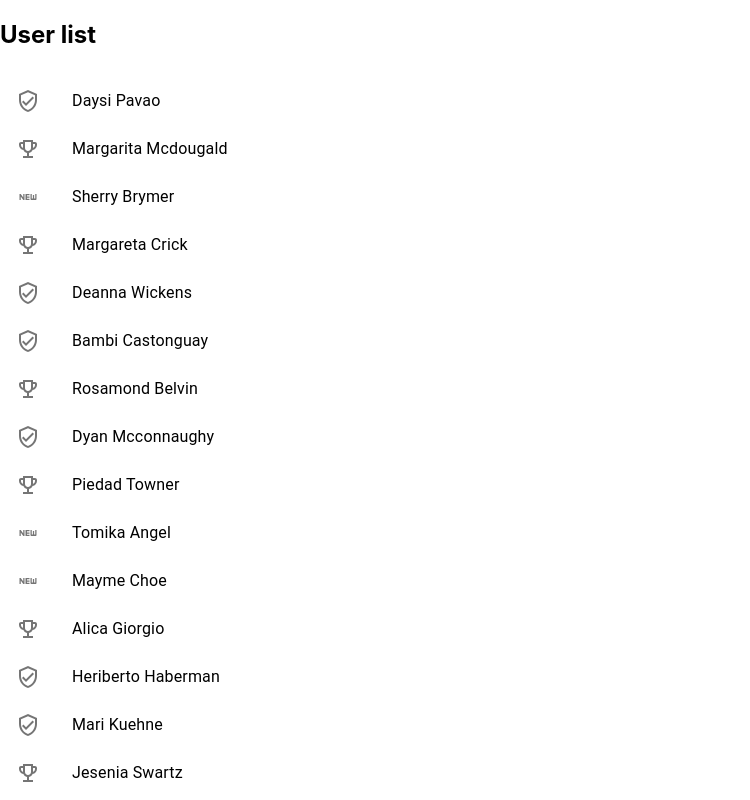
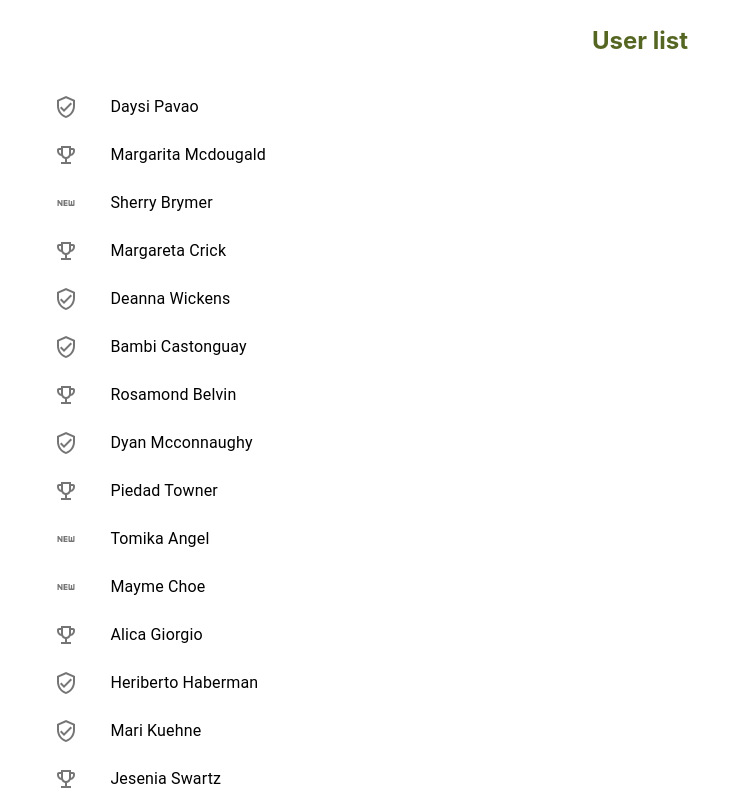
Before and after one commit to Talinka/k-system-introductory-task, a React (Create React App) app: page / in a window 1280 px wide. Shown: the top 800 px of the page, without its empty margins (0-750 px from the left). Built offline with nearby package versions, Linux system fonts and the light colour scheme.

Commit message:
add some styling

```diff
--- a/package.json
+++ b/package.json
@@ -4,7 +4,9 @@
   "private": true,
   "homepage": "https://talinka.github.io/k-system-introductory-task",
   "dependencies": {
+    "@material-ui/core": "^4.11.0",
     "@material-ui/icons": "^4.9.1",
+    "@material-ui/styles": "^4.10.0",
     "@reduxjs/toolkit": "^1.4.0",
     "@testing-library/jest-dom": "^4.2.4",
     "@testing-library/react": "^9.3.2",
--- a/src/app/App.tsx
+++ b/src/app/App.tsx
@@ -1,12 +1,27 @@
 import React, { useEffect } from 'react';
 import { useDispatch, useSelector } from 'react-redux';
+import CircularProgress from '@material-ui/core/CircularProgress';
 // components
 import Main from '../components/Main';
 
 import { RootState } from './rootReducer';
 import { fetchUsers } from '../slices/usersSlice';
+// styles
+import { makeStyles } from '@material-ui/styles';
+
+const useStyles = makeStyles({
+  header: {
+    textAlign: 'center',
+    color: '#562',
+  },
+  root: {
+    margin: '2% 3%',
+  }
+});
 
 function App() {
+  const classes = useStyles();
+
   const dispatch = useDispatch();
 
   const {
@@ -18,13 +33,13 @@ function App() {
   useEffect(() => {
     dispatch(fetchUsers);
   },
-  // when we have server api for change user state, we'll need dispatch in dependency list
-  // eslint-disable-next-line
-  []);
+    // when we have server api for change user state, we'll need dispatch in dependency list
+    // eslint-disable-next-line
+    []);
 
   if (error) {
     return (
-      <div>
+      <div className={classes.root}>
         <h1>Something went wrong...</h1>
         <div>{error}</div>
       </div>
@@ -32,12 +47,15 @@ function App() {
   }
 
   const renderLoading = () => (
-    <div>Loading...</div>
+    <>
+      <CircularProgress />
+      <div>Loading...</div>
+    </>
   )
 
   return (
-    <div>
-      <h2>User list</h2>
+    <div className={classes.root}>
+      <h2 className={classes.header}>User list</h2>
       {isLoading ? renderLoading() : <Main users={users} />}
     </div>
   );
--- a/src/components/UserList.tsx
+++ b/src/components/UserList.tsx
@@ -4,6 +4,14 @@ import List from '@material-ui/core/List';
 import UserItem from './UserItem';
 // types
 import User from '../types/User';
+// styles
+import { makeStyles } from '@material-ui/styles';
+
+const useStyles = makeStyles({
+  list: {
+    width: 'fit-content',
+  }
+});
 
 type UserListProps = {
   users: Array<User>,
@@ -11,8 +19,10 @@ type UserListProps = {
 }
 
 const UserList = ({ users, onClick }: UserListProps) => {
+  const classes = useStyles();
+
   return (
-    <List>
+    <List className={classes.list}>
       {users.map((user) => <UserItem user={user} key={user.id} onClick={onClick}/>)}
     </List>
   );
```
Also changed, not shown: 1 other file (tests, documents, lock files or other folders).
